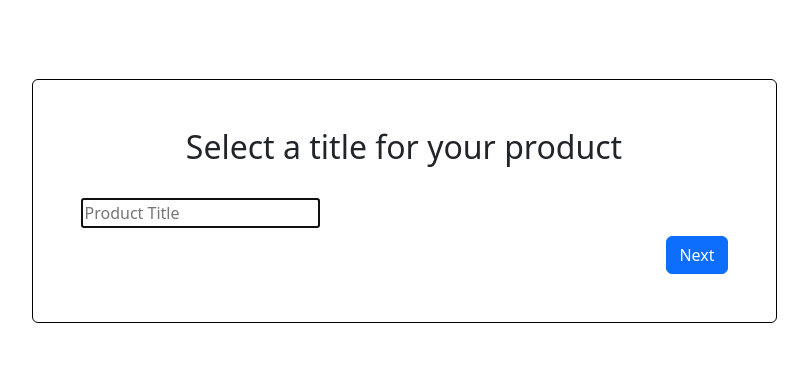
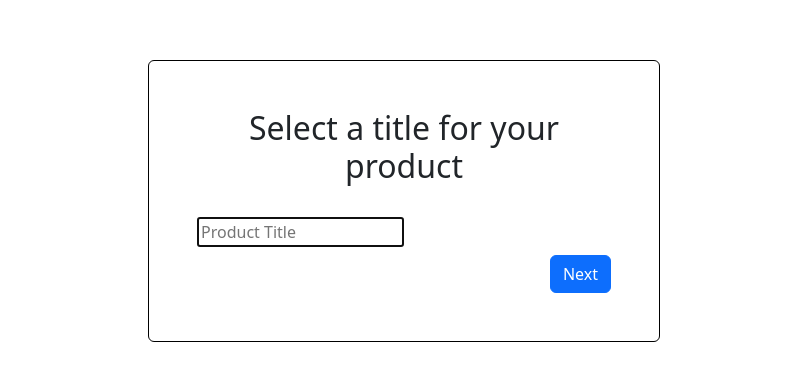
Before and after one commit to jwd222/Teebay, a React (Create React App) app: page /add-product in a window 1280 px wide. Shown: the part 199-580 px from the top of the page, without its empty margins (236-1044 px from the left). Built offline with nearby package versions, Linux system fonts and the light colour scheme.

Commit message:
edited styles.css file

```diff
--- a/src/styles/style.css
+++ b/src/styles/style.css
@@ -1,6 +1,10 @@
 body,
 #root {
   height: 100vh;
+}
+
+.product-form-input {
+  width: 100%;
 }
 
 .product-card {
@@ -9,6 +13,10 @@ body,
 
 .form_container {
   width: 25%;
+}
+
+.product-form {
+  width: 40%;
 }
 
 @media screen and (max-width: 1000px) {
```
